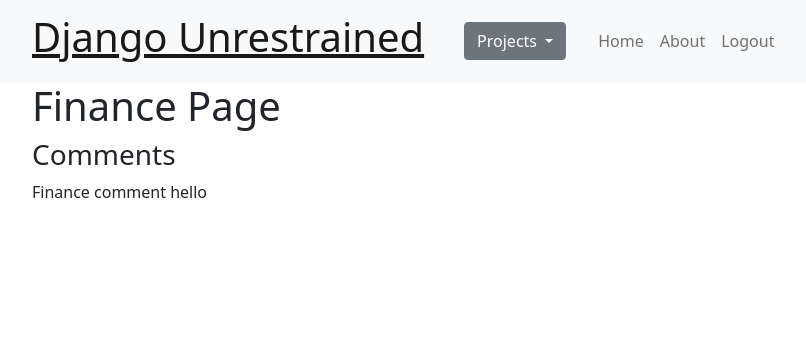
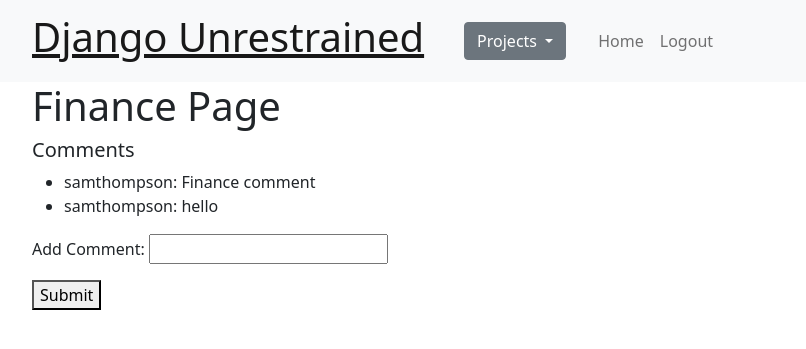
Before and after one commit to sthompson232/Django-Unrestrained, a Django app: page /finance/ in a window 1280 px wide. Shown: the top 349 px of the page, without its empty margins (50-856 px from the left). Run offline with Django 3.2, Linux system fonts and the light colour scheme; a user stored in the database is signed in; data comes from the database, SQL or seed files in the repository; both versions use the stored data as it was after the commit.

Commit message:
added the comments section for each page

```diff
--- a/django_app/models.py
+++ b/django_app/models.py
@@ -8,4 +8,4 @@
     author = models.ForeignKey(User, on_delete=models.CASCADE)
 
     def __str__(self):
-        return self.content
+        return f'{self.author.username}: {self.content}'
--- a/django_app/templates/django_app/about.html
+++ /dev/null
@@ -1,6 +0,0 @@
-{% extends "django_app/base.html" %}
-{% block content %}
-
-        <h1>About Page</h1>
-
-{% endblock %}
--- a/django_app/templates/django_app/base.html
+++ b/django_app/templates/django_app/base.html
@@ -37,7 +37,6 @@
                             </div>
                             <div class="navbar-nav mr-auto">
                                 <a class="nav-item nav-link" href="{% url 'index' %}">Home</a>
-                                <a class="nav-item nav-link" href="{% url 'about' %}">About</a>
                             </div>
                             <div class="navbar-nav">
                                 {% if user.is_authenticated %}
--- a/django_app/templates/django_app/finance.html
+++ b/django_app/templates/django_app/finance.html
@@ -3,12 +3,19 @@
 
 <h1>Finance Page</h1>
 
+<!-- VIEW COMMENTS -->
+<h5>Comments</h5>
+<ul>
+    {% for comment in comments %}
+    <li>{{comment}}</li>
+    {% endfor %}
+</ul>
 
-<h3>Comments</h3>
-{% for comment in comments %}
-{{comment}}
-{% endfor %}
-
-
+<!-- ADD COMMENT -->
+<form method="post">
+    {% csrf_token %}
+    {{form.as_p}}
+    <button type="submit", name="save">Submit</button>
+</form>
 
 {% endblock %}
--- a/django_app/urls.py
+++ b/django_app/urls.py
@@ -3,8 +3,6 @@
 
 urlpatterns = [
     path('', views.index, name='index'),
-    path('about/', views.about, name='about'),
-    path('test/', views.form_page, name='test'),
     path('finance/', views.finance, name='finance'),
     path('data-analysis/', views.data_analysis, name='data_analysis')
 ]
--- a/django_app/views.py
+++ b/django_app/views.py
@@ -1,6 +1,7 @@
 from django.shortcuts import render
 from django.http import HttpResponse
 from django.contrib.auth.decorators import login_required
+from django.views.generic import ListView
 from .forms import AddComment
 from .models import Comment
 
@@ -10,37 +11,46 @@
 
 
 
-def about(request):
-    return render(request, 'django_app/about.html', {'title': 'About'})
+@login_required
+def finance(request):
 
+    # ADD COMMENT FORM
+    if request.method =='POST':
+        form = AddComment(request.POST)
 
+        if form.is_valid():
+            content = form.cleaned_data['comment']
+            page = "finance"
+            author_id = request.user.id
+            new_comment = Comment(content=content, page=page, author_id=author_id)
+            new_comment.save()
 
-def form_page(request):
-
-    if response.method == "POST":
-        form = AddComment(request.POST)
     else:
         form = AddComment()
 
-    if form.is_valid():
-        comment = form.cleaned_data["comment"]
-        t = Comments(comment=comment)
+    # LIST EXISTING COMMENTS
+    comments = Comment.objects.filter(page="finance")
 
+    return render(request, 'django_app/finance.html', {"form":form, "comments":comments})
 
-    return render(request, 'django_app/test.html', {'form':form})
-
-
-@login_required
-def finance(request):
-    comments = {
-        'comments': Comment.objects.filter(page="finance")
-    }
-    return render(request, 'django_app/finance.html', comments)
 
 
 @login_required
 def data_analysis(request):
-    comments = {
-        'comments': Comment.objects.filter(page="data_analysis")
-    }
-    return render(request, 'django_app/data_analysis.html', comments)
+        # ADD COMMENT FORM
+    if request.method =='POST':
+        form = AddComment(request.POST)
+
+        if form.is_valid():
+            content = form.cleaned_data['comment']
+            page = "data_analysis"
+            author_id = request.user.id
+            new_comment = Comment(content=content, page=page, author_id=author_id)
+            new_comment.save()
+
+    else:
+        form = AddComment()
+
+    # LIST EXISTING COMMENTS
+    comments = Comment.objects.filter(page="data_analysis")
+    return render(request, 'django_app/data_analysis.html', {"form":form, "comments":comments})
```
Also changed, not shown: django_app/templates/django_app/data_analysis.html (+14 -4 lines), django_app/templates/django_app/test.html (deleted, +0 -11 lines), db.sqlite3.
